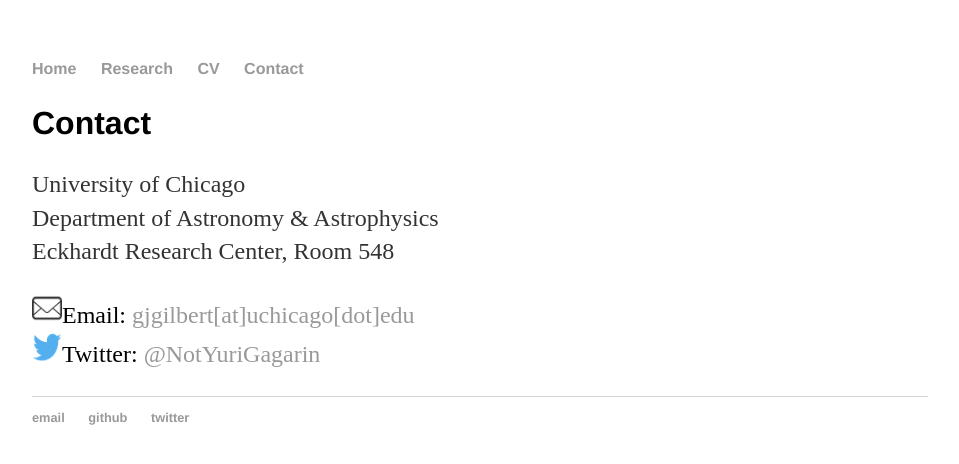
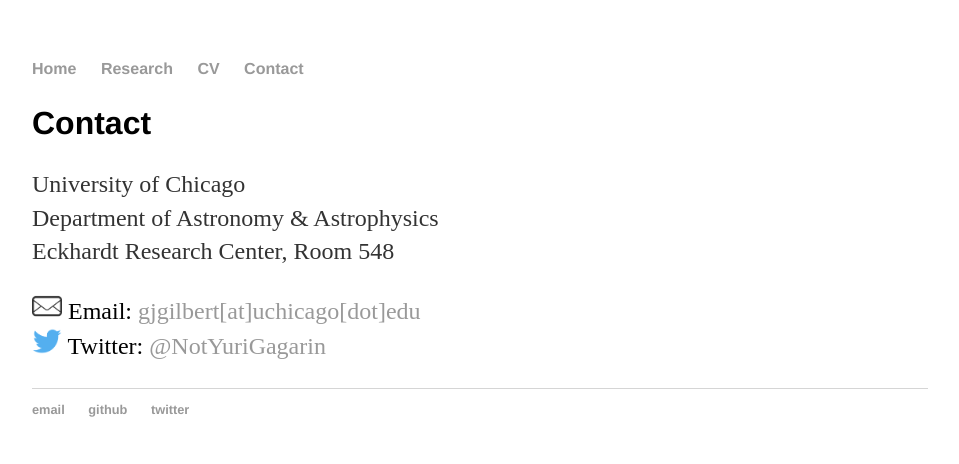
Before and after one commit to gjgilbert/gjgilbert.github.io, a Jekyll site: the page built from contact/index.html, in a window 1280 px wide. Shown: the top 464 px of the page, without its empty margins (160-1119 px from the left). Built offline with Jekyll 4.4.1, drawn with Linux system fonts in a browser that asks for light colours.

Commit message:
Update index.html

```diff
--- a/contact/index.html
+++ b/contact/index.html
@@ -9,6 +9,6 @@ title: Greg Gilbert - Contact
   Department of Astronomy & Astrophysics<br>
   Eckhardt Research Center, Room 548</p>
 
-  <p><img src="email_icon.png" width="30", height="30"><font color="black">Email: <a href="mailto:gjgilbert[at]uchicago[dot]edu">gjgilbert[at]uchicago[dot]edu</a></font><br>
-  <img src="twitter_icon.png" width="30", height="30"><font color="black">Twitter: <a href="https://twitter.com/notyurigagarin">@NotYuriGagarin</a></font></p>
+  <p><img src="email_icon.png" width="30", height="26"><font color="black"> Email: <a href="mailto:gjgilbert[at]uchicago[dot]edu">gjgilbert[at]uchicago[dot]edu</a></font><br>
+  <img src="twitter_icon.png" width="30", height="26"><font color="black"> Twitter: <a href="https://twitter.com/notyurigagarin">@NotYuriGagarin</a></font></p>
 </div><!-- /.blurb -->
```
